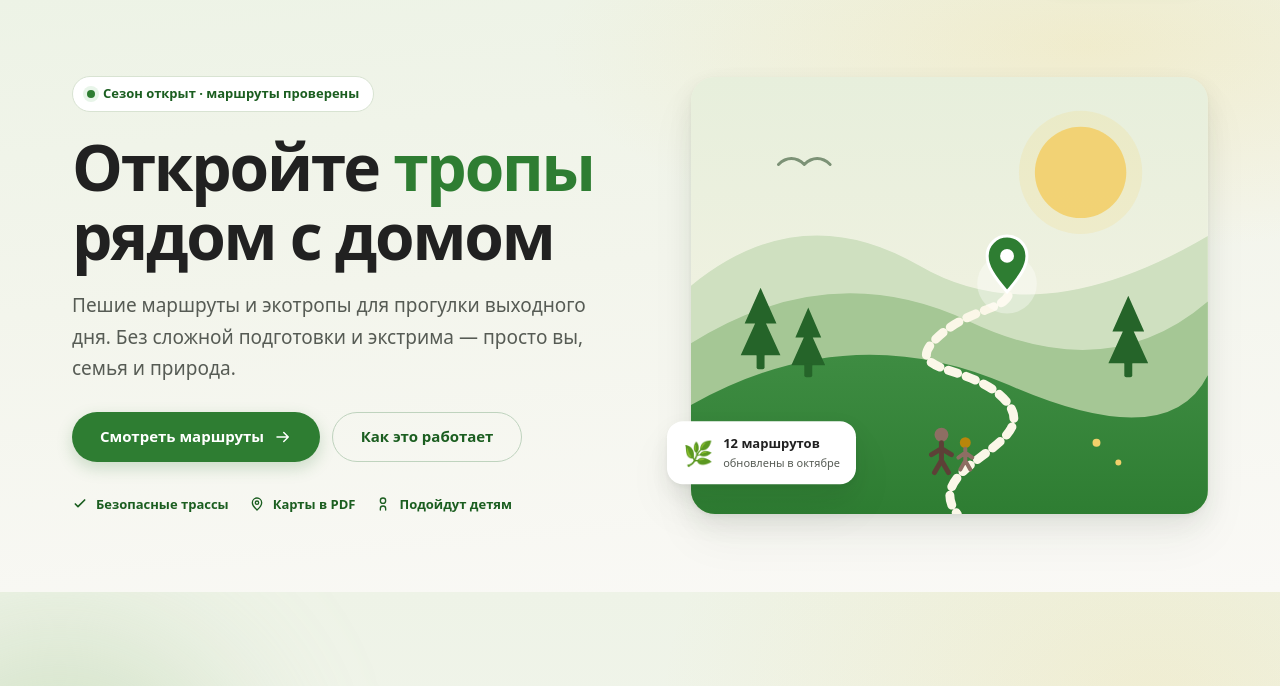
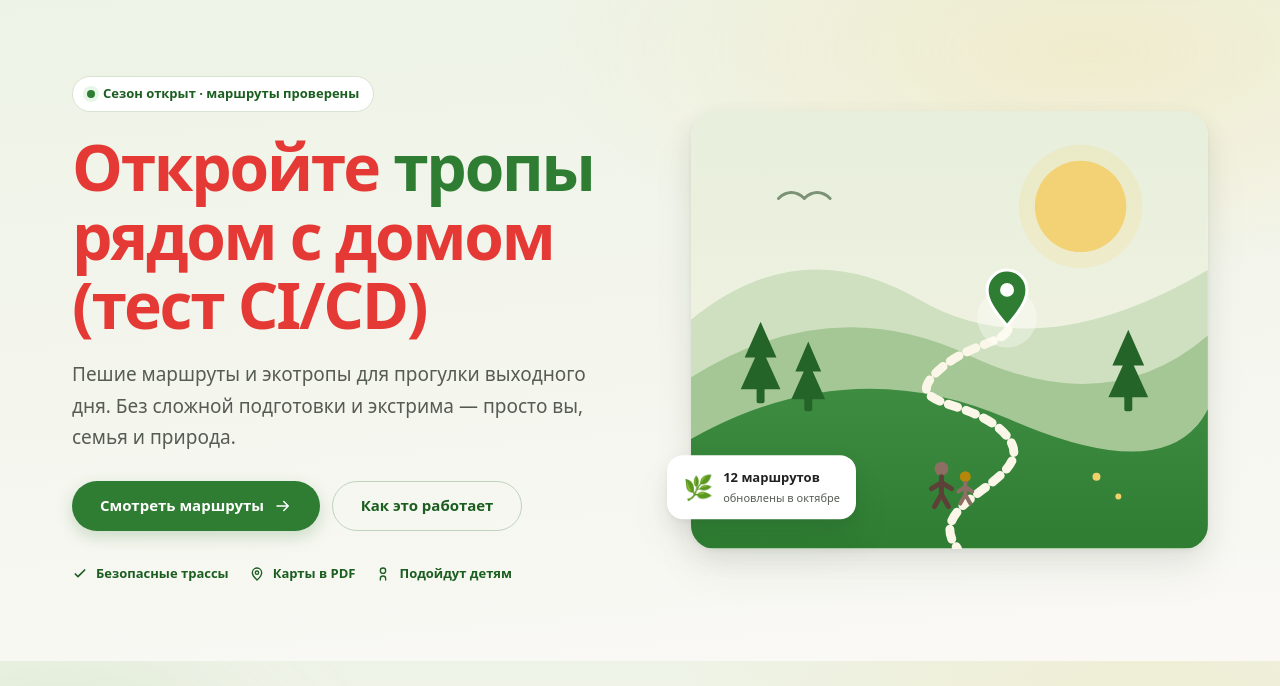
Before and after one commit to SvetaDem/trails_website, a plain HTML site: page index.html in a window 1280 px wide. Shown: the part 82-768 px from the top of the page. Drawn offline with nearby package versions, Linux system fonts and the light colour scheme.

Commit message:
test CI/CD, changed index.html

```diff
--- a/index.html
+++ b/index.html
@@ -76,7 +76,7 @@
       <div class="container hero-grid">
         <div>
           <p class="hero-badge"><span class="status-dot" aria-hidden="true"></span> Сезон открыт · маршруты проверены</p>
-          <h1 id="hero-title">Откройте <em>тропы</em> рядом с&nbsp;домом</h1>
+          <h1 id="hero-title" style="color: #E53935;">Откройте <em>тропы</em> рядом с&nbsp;домом (тест CI/CD)</h1>
           <p class="hero-sub">Пешие маршруты и экотропы для прогулки выходного дня. Без сложной подготовки и экстрима — просто вы, семья и природа.</p>
           <div class="hero-actions">
             <a class="btn btn-primary" href="#routes">
```
